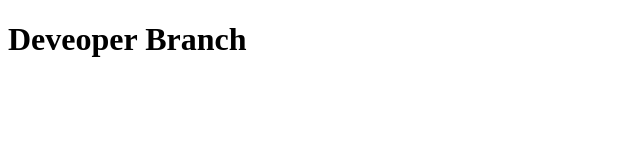
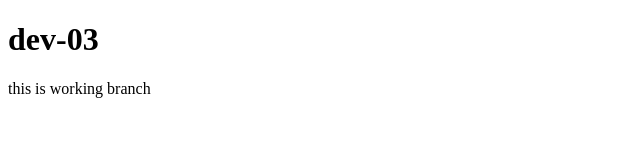
Before and after one commit to mfaisal5709/Git-Practice, a plain HTML site: page index.html in a window 1280 px wide. Shown: the whole page, without its empty margins (0-640 px from the left). Drawn offline with Linux system fonts and the light colour scheme.

Commit message:
added div

```diff
--- a/index.html
+++ b/index.html
@@ -4,9 +4,11 @@
     <meta charset="UTF-8">
     <meta name="viewport" content="width=device-width, initial-scale=1.0">
     <title>Git practice</title>
-    <h1> Deveoper Branch</h1>
+    <h1> dev-03</h1>
 </head>
 <body>
-
+    <div>
+        this is working branch
+    </div>
 </body>
 </html>
```
